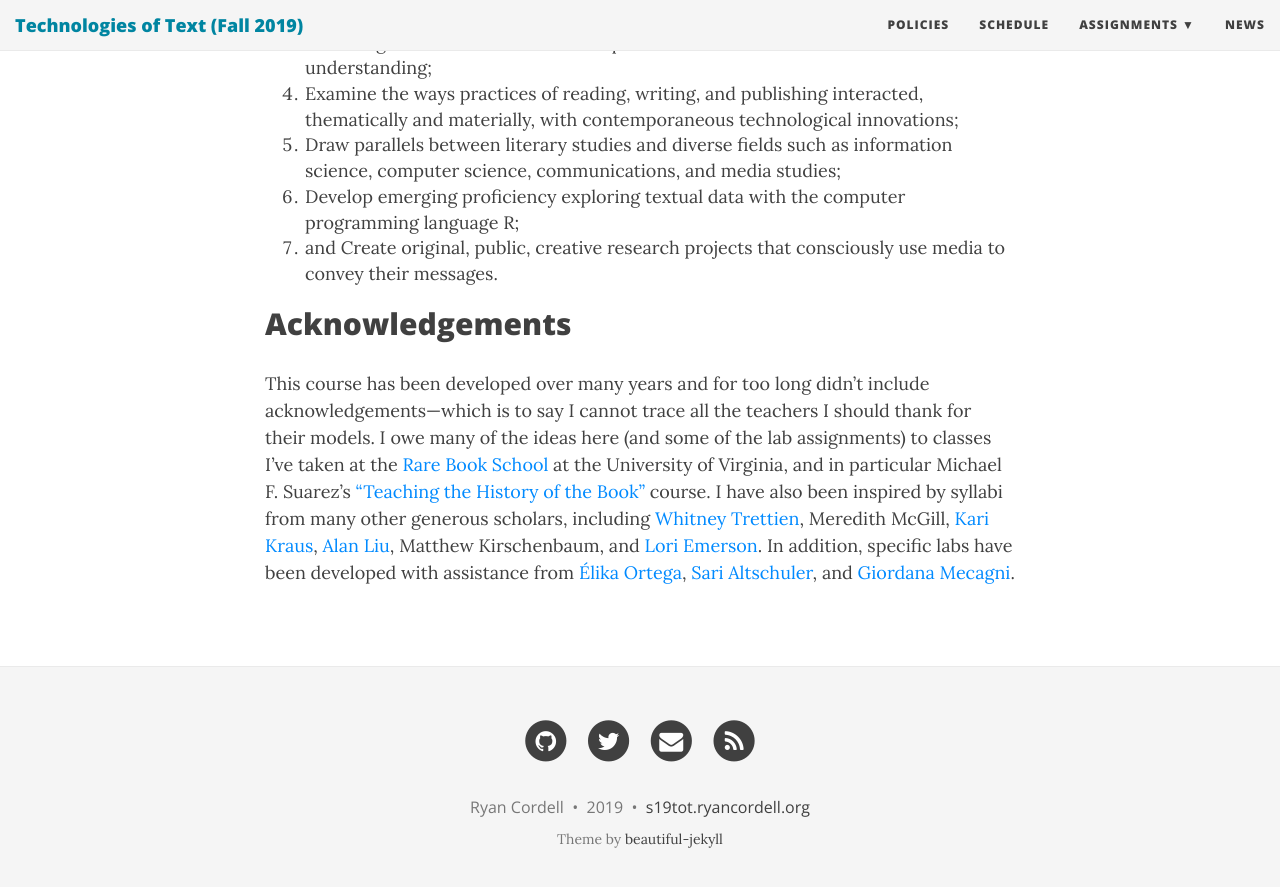
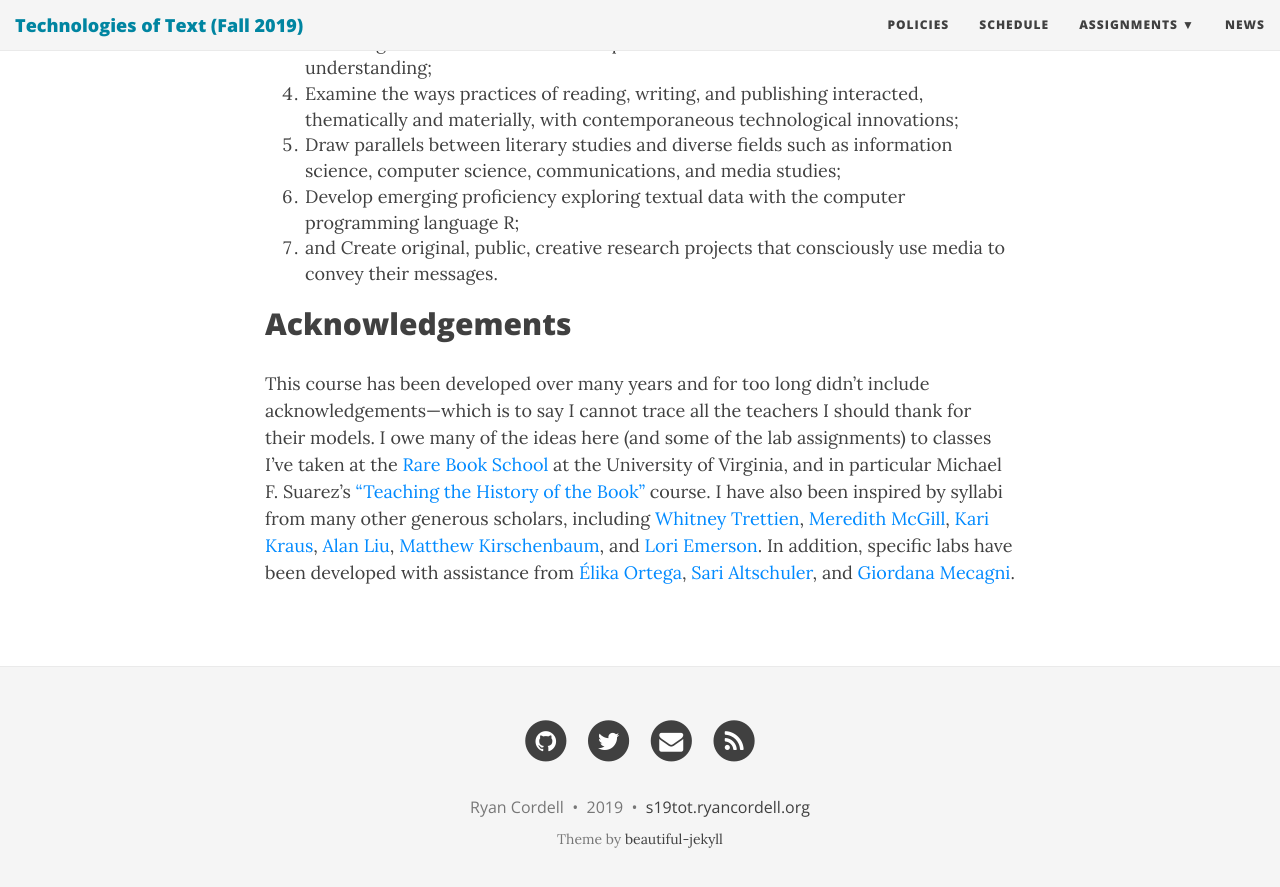
Before and after one commit to rccordell/f19tot, a Jekyll site: the page built from index.md, in a window 1280 px wide and 900 px high, scrolled down 1776 px. Shown: the top 887 px of the window. Built offline with Jekyll 4.4.1, drawn with Linux system fonts in a browser that asks for light colours; nearby versions of some CDN libraries; some web fonts are replaced; some of the changed lines change nothing that is shown.

Commit message:
add links to acknowledgments

```diff
--- a/index.md
+++ b/index.md
@@ -35,4 +35,4 @@
 
 ## Acknowledgements
 
-This course has been developed over many years and for too long didn't include acknowledgements—which is to say I cannot trace all the teachers I should thank for their models. I owe many of the ideas here (and some of the lab assignments) to classes I've taken at the [Rare Book School](http://rarebookschool.org/) at the University of Virginia, and in particular Michael F. Suarez's ["Teaching the History of the Book"](http://rarebookschool.org/courses/history/h90/) course. I have also been inspired by syllabi from many other generous scholars, including [Whitney Trettien](https://hcommons.org/members/wtrettien/), Meredith McGill, [Kari Kraus](https://www.scribd.com/document/26087685/History-of-the-Book-syllabus), [Alan Liu](http://liu.english.ucsb.edu/literature-2/), Matthew Kirschenbaum, and [Lori Emerson](https://literaryinfrastructures.wordpress.com/). In addition, specific labs have been developed with assistance from [Élika Ortega](https://elikaortega.net/), [Sari Altschuler](https://www.sarialtschuler.com/), and [Giordana Mecagni](https://giordanamecagni.wordpress.com/).
+This course has been developed over many years and for too long didn't include acknowledgements—which is to say I cannot trace all the teachers I should thank for their models. I owe many of the ideas here (and some of the lab assignments) to classes I've taken at the [Rare Book School](http://rarebookschool.org/) at the University of Virginia, and in particular Michael F. Suarez's ["Teaching the History of the Book"](http://rarebookschool.org/courses/history/h90/) course. I have also been inspired by syllabi from many other generous scholars, including [Whitney Trettien](https://hcommons.org/members/wtrettien/), [Meredith McGill](https://mlmcgill.com/), [Kari Kraus](https://www.scribd.com/document/26087685/History-of-the-Book-syllabus), [Alan Liu](http://liu.english.ucsb.edu/literature-2/), [Matthew Kirschenbaum](https://mkirschenbaum.wordpress.com/), and [Lori Emerson](https://literaryinfrastructures.wordpress.com/). In addition, specific labs have been developed with assistance from [Élika Ortega](https://elikaortega.net/), [Sari Altschuler](https://www.sarialtschuler.com/), and [Giordana Mecagni](https://giordanamecagni.wordpress.com/).
```
